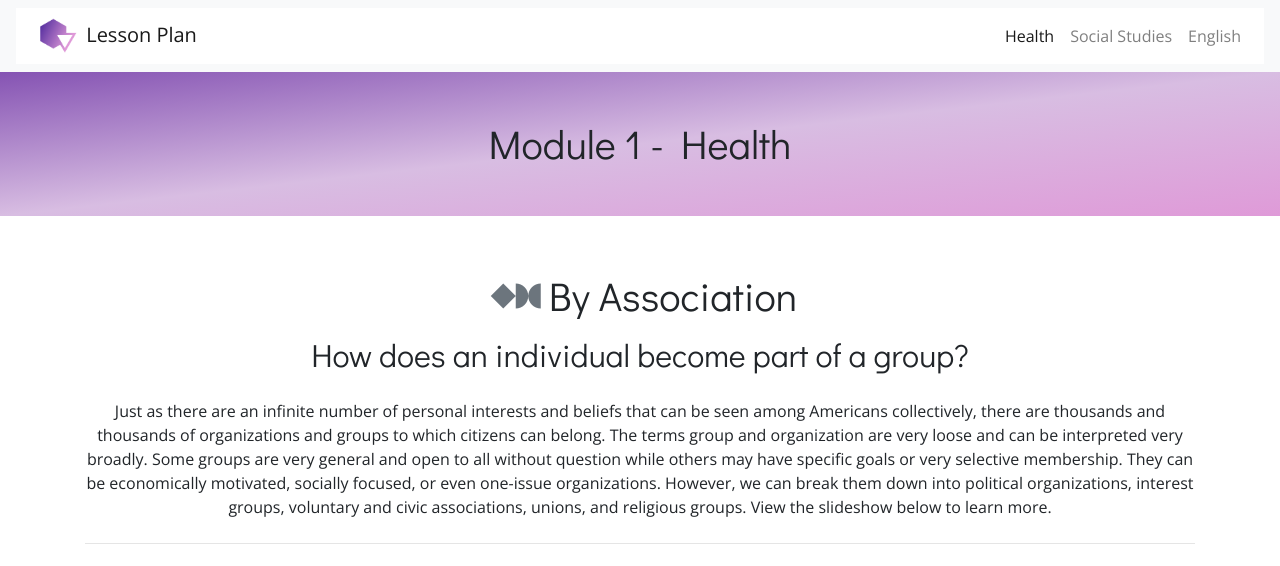
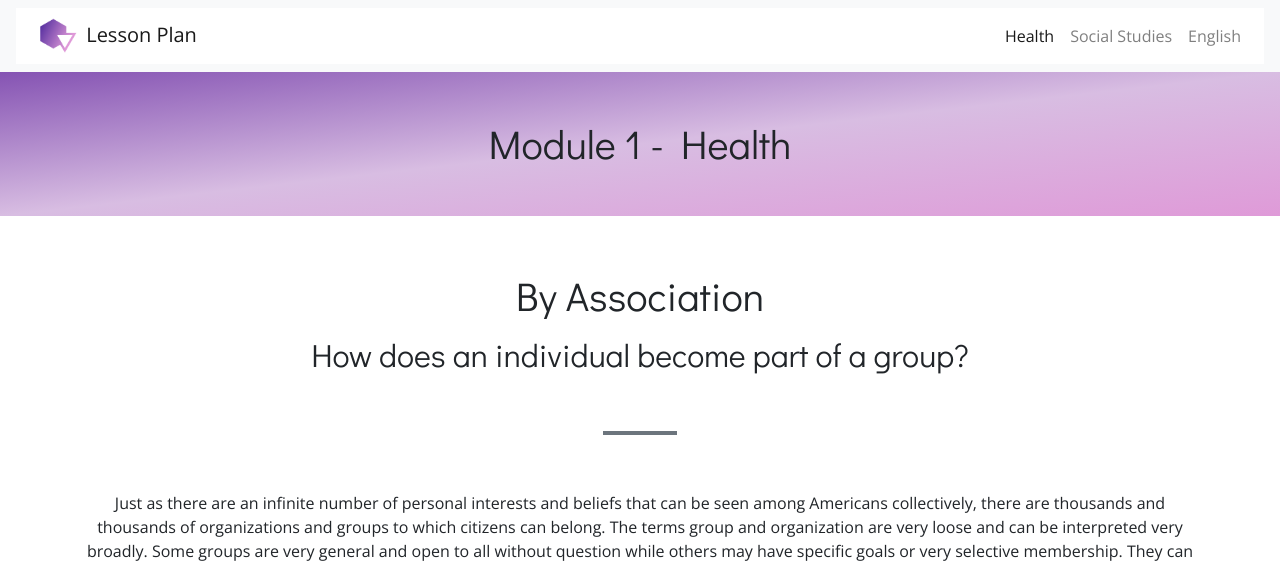
Before and after one commit to jessicamhunt/dev-sample, a plain HTML site: page index.html in a window 1280 px wide. Shown: the top 566 px of the page. Drawn offline with nearby package versions, Linux system fonts and the light colour scheme.

Commit message:
Remove title icon. Add divider under page titles.

```diff
--- a/index.html
+++ b/index.html
@@ -68,10 +68,9 @@
     <main class="container d-flex">
       <section class="row text-center">
         <article class="col">
-          <h1 class="pt-5">
-            <i class="fab fa-innosoft px-2 text-secondary"></i>By Association
-          </h1>
+          <h1 class="pt-5">By Association</h1>
           <h2 class="py-2">How does an individual become part of a group?</h2>
+          <hr id="heading-divider" class="my-5 text-secondary" />
           <p class="py-2">
             Just as there are an infinite number of personal interests and
             beliefs that can be seen among Americans collectively, there are
--- a/style.css
+++ b/style.css
@@ -19,6 +19,11 @@ h6 {
   background-image: linear-gradient(to bottom right, #8553b3, #d8bde2, #df9ad8);
 }
 
+#heading-divider {
+  width: 70px;
+  border: 2px solid;
+}
+
 img {
   max-width: 100%;
   height: auto; /* default */
```
Also changed, not shown: english.html (+2 -3 lines), socialstudies.html (+2 -3 lines).
